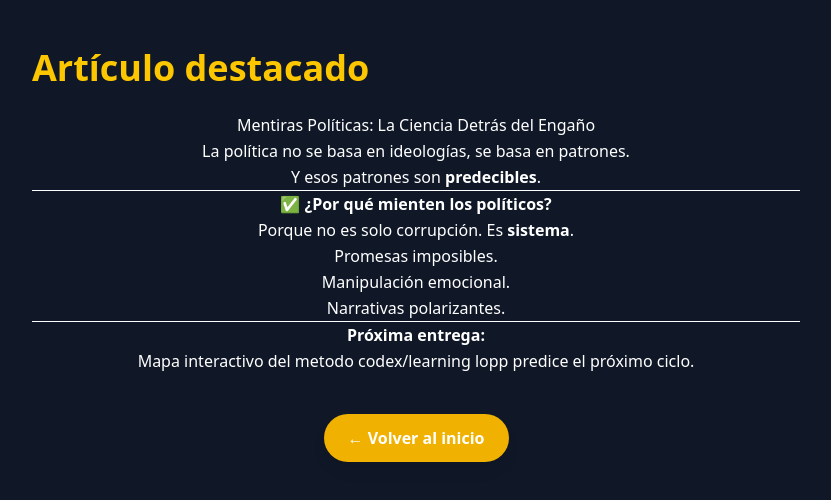
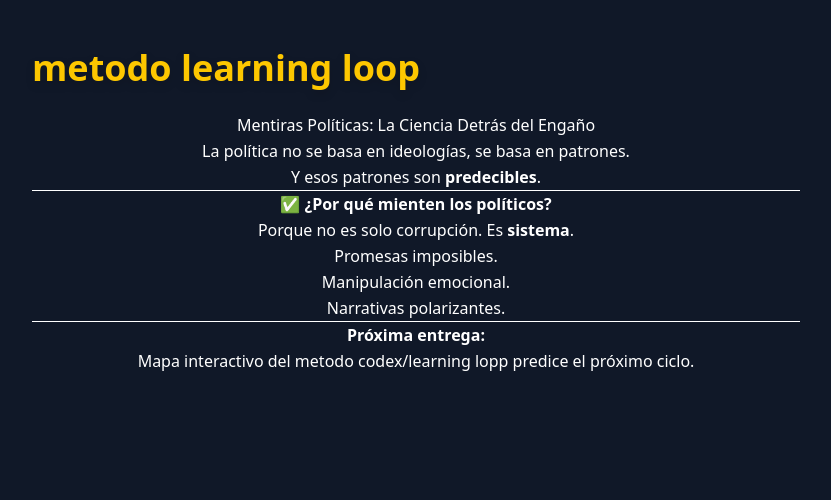
Before and after one commit to nsandovala/codex-analitic-blog, a Next.js app: page /articulos/metodo-learning-loop in a window 1280 px wide. Shown: the top 500 px of the page, without its empty margins (224-1055 px from the left). Built offline with nearby package versions, Linux system fonts and the light colour scheme.

Commit message:
Update page.tsx

```diff
--- a/src/app/articulos/[slug]/page.tsx
+++ b/src/app/articulos/[slug]/page.tsx
@@ -2,24 +2,25 @@ import fs from "fs";
 import path from "path";
 import Markdown from "react-markdown";
 
-interface Params {
-  slug: string;
+interface Props {
+  params: {
+    slug: string;
+  };
 }
 
-// ✅ Generar rutas estáticas para todos los archivos .md
+// ✅ App Router usa `generateStaticParams` para rutas dinámicas
 export async function generateStaticParams() {
-  const files = fs.readdirSync(path.join(process.cwd(), "src", "app", "content"));
+  const files = fs.readdirSync(path.join(process.cwd(), "src/app/content"));
   return files.map((filename) => ({
     slug: filename.replace(".md", ""),
   }));
 }
 
-// ✅ Página dinámica
-export default async function ArticlePage({ params }: { params: Params }) {
-  const filePath = path.join(process.cwd(), "src", "app", "content", `${params.slug}.md`);
+export default function ArticlePage({ params }: Props) {
+  const filePath = path.join(process.cwd(), "src/app/content", `${params.slug}.md`);
 
   if (!fs.existsSync(filePath)) {
-    return <div className="text-center text-red-500 text-2xl mt-10">⚠ Artículo no encontrado</div>;
+    return <div>Artículo no encontrado</div>;
   }
 
   const content = fs.readFileSync(filePath, "utf-8");
@@ -27,18 +28,12 @@ export default async function ArticlePage({ params }: { params: Params }) {
   return (
     <main className="min-h-screen bg-gray-900 text-white px-6 py-12">
       <div className="max-w-3xl mx-auto animate-fadeIn">
-        <h1 className="text-4xl font-bold mb-6 text-yellow-400">Artículo destacado</h1>
+        <h1 className="text-yellow-400 text-4xl font-extrabold drop-shadow-lg mb-6">
+          {params.slug.replace(/-/g, " ")}
+        </h1>
         <article className="prose prose-invert prose-lg text-center leading-relaxed">
           <Markdown>{content}</Markdown>
         </article>
-        <div className="mt-10 text-center">
-          <a
-            href="/"
-            className="inline-block bg-yellow-500 text-white font-semibold px-6 py-3 rounded-full shadow-lg hover:bg-yellow-400 hover:scale-105 transition-transform duration-300"
-          >
-            ← Volver al inicio
-          </a>
-        </div>
       </div>
     </main>
   );
```
